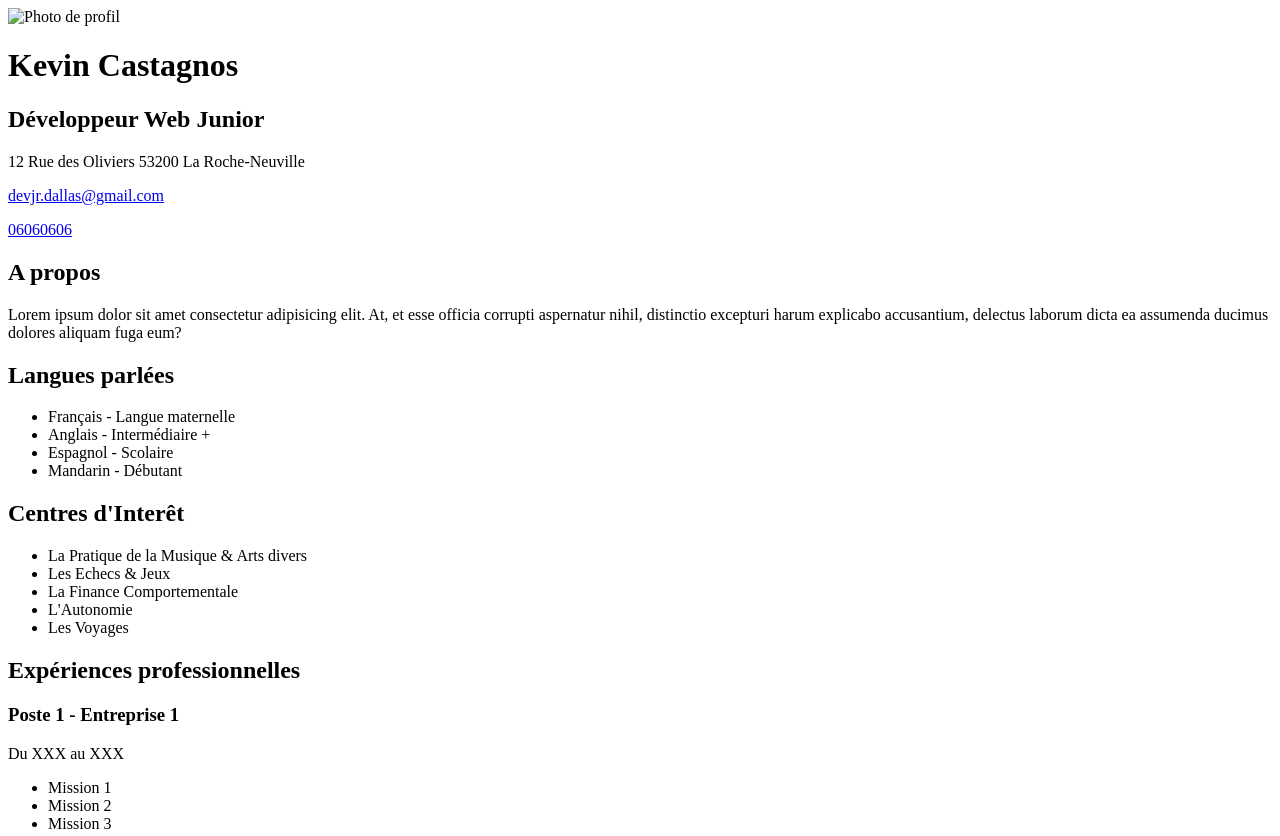
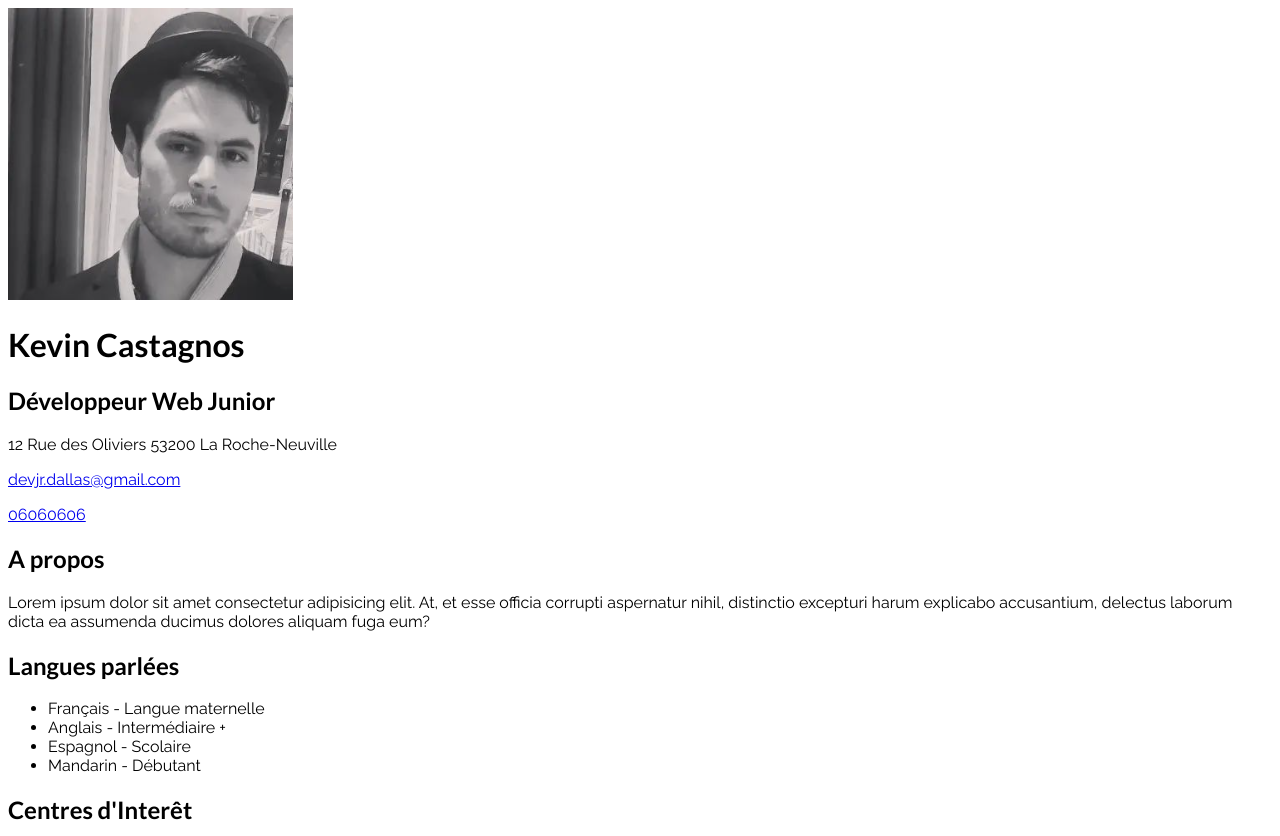
Before and after one commit to TokyoFrenchDev/cv-developpeur, a plain HTML site: page index.html in a window 1280 px wide. Shown: the top 836 px of the page. Drawn offline with Linux system fonts and the light colour scheme.

Commit message:
Ajout-Fonts-IMG-Favicon-et-mention-auteur

```diff
--- a/assets/css/style.css
+++ b/assets/css/style.css
@@ -0,0 +1,21 @@
+@import url('https://fonts.googleapis.com/css2?family=Lato:ital,wght@0,400;0,700;1,400&family=Raleway:ital,wght@0,400;0,500;1,400&display=swap');
+@font-face {
+    font-family: "Raleway";
+    src: url('../fonts/Raleway-Regular.woff');
+    src: url('../fonts/Raleway-Bold.woff');
+    src: url('../fonts/Raleway-Italic.woff');
+    src: url('../fonts/Raleway-Regular.ttf') format('truetype'),
+         url('../fonts/Raleway-Bold.ttf') format('truetype'),
+         url('../fonts/Raleway-Italic.ttf') format('truetype');
+}
+
+h1,
+h2,
+h3 {
+    font-family: 'Lato', sans-serif;
+}
+
+p,
+li {
+    font-family: 'Raleway', sans-serif;
+}
--- a/index.html
+++ b/index.html
@@ -5,13 +5,14 @@
     <meta name="viewport" content="width=device-width, initial-scale=1.0">
     <title>CV Kevin Castagnos Dev JR.</title>
     <link rel="stylesheet" href="./assets/css/style.css">
+    <link rel="icon" href="./assets/images/favicon-cv-by-Freepik.png">
 </head>
 <body>
 
     <!-- En-tête du CV avec la photo, le nom et le poste recherché -->
     <header class="header-section">
         <div class="profile-info">
-            <img src="#" alt="Photo de profil">
+            <img src="./assets/images/photo-profil.png" alt="Photo de profil">
             <h1>Kevin Castagnos</h1>
             <h2>Développeur Web Junior</h2>
         </div>
@@ -123,6 +124,7 @@
         <img src="#" alt="reseau-3">
         <!-- Dernière mise à jour -->
         <p>Dernière mise à jour le 14 Novembre 2023</p>
+        <a href="https://www.flaticon.com/fr/icones-gratuites/cv" title="cv icônes">Cv icônes créées par Freepik - Flaticon</a>
     </footer>
 
 </body>
```
Also changed, not shown: assets/fonts/Raleway-Bold.ttf (added), assets/fonts/Raleway-Bold_1.woff (added), assets/fonts/Raleway-Italic.ttf (added), assets/fonts/Raleway-Italic_1.woff (added), assets/fonts/Raleway-Regular.ttf (added), assets/fonts/Raleway-Regular_1.woff (added), assets/images/favicon-cv-by-Freepik.png (added), assets/images/photo-profil.png (added).
